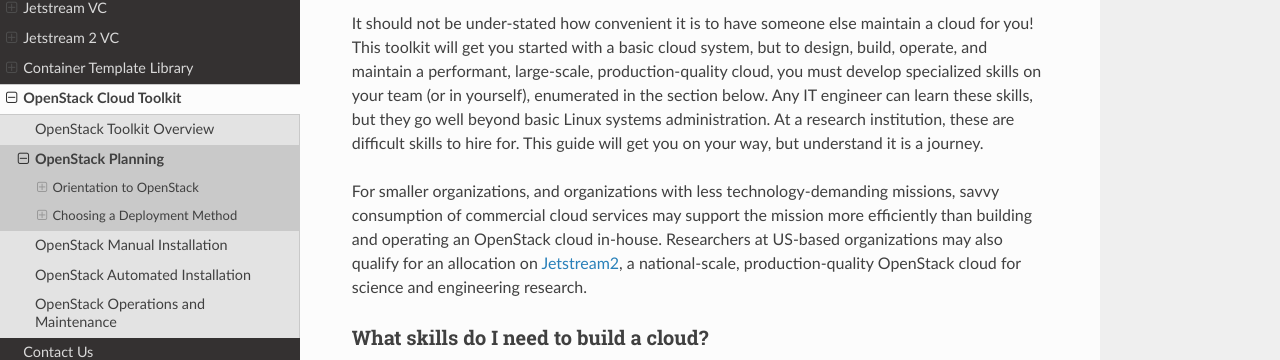
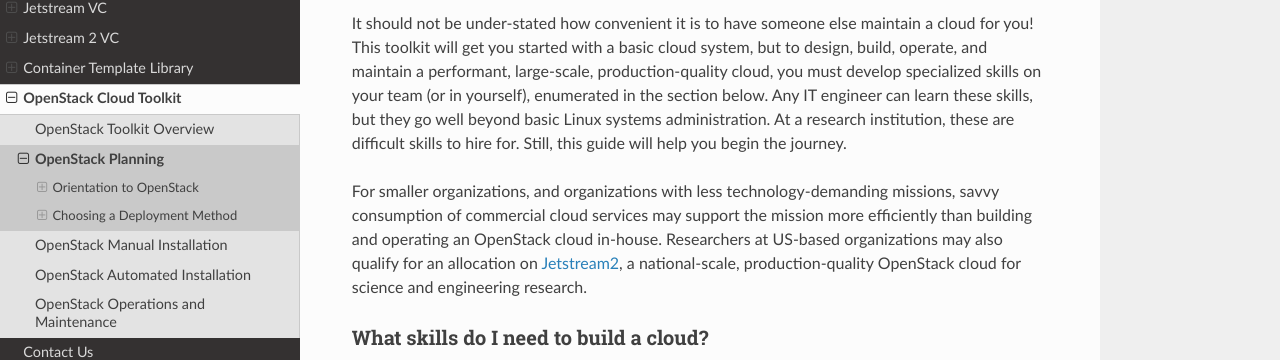
Before and after one commit to access-ci-org/Toolkit-Docs, an MkDocs documentation site: the page built from docs/toolkits/openstack-planning-guide.md, in a window 1280 px wide and 1400 px high, scrolled down 1900 px. Shown: the part 244-604 px from the top of the window. Built offline with MkDocs 1.6.1, drawn with Linux system fonts in a browser that asks for light colours; nearby versions of some CDN libraries; old or Windows-style settings are respelled for this version of MkDocs; part of the change alters nothing that is shown; some of the changed text lies outside the part shown.

Commit message:
responding to Steve Bird's feedback

```diff
--- a/docs/toolkits/openstack-planning-guide.md
+++ b/docs/toolkits/openstack-planning-guide.md
@@ -41,7 +41,7 @@ Another difference is scale: the cloud that you build will likely be orders of m
 
 As a user of a commercial cloud, you are also susceptible to varying degrees of vendor lock-in. To programmatically manage resources on one of the three largest commercial clouds is to use proprietary APIs that do not natively inter-operate with each other. Commercial clouds also offer proprietary services (like [AWS Lambda](https://en.wikipedia.org/wiki/AWS_Lambda)), which can be useful, but clients become locked into using these services. There is often a vendor-neutral alternative to a given vendor-specific service which still works on the commercial provider's infrastructure. (One example is [Fission](https://fission.io) as an alternative to AWS Lambda.)
 
-It should not be under-stated how convenient it is to have someone else maintain a cloud for you! This toolkit will get you started with a basic cloud system, but to design, build, operate, and maintain a performant, large-scale, production-quality cloud, you must develop specialized skills on your team (or in yourself), enumerated in the section below. Any IT engineer can learn these skills, but they go well beyond basic Linux systems administration. At a research institution, these are difficult skills to hire for. This guide will get you on your way, but understand it is a journey.
+It should not be under-stated how convenient it is to have someone else maintain a cloud for you! This toolkit will get you started with a basic cloud system, but to design, build, operate, and maintain a performant, large-scale, production-quality cloud, you must develop specialized skills on your team (or in yourself), enumerated in the section below. Any IT engineer can learn these skills, but they go well beyond basic Linux systems administration. At a research institution, these are difficult skills to hire for. Still, this guide will help you begin the journey.
 
 For smaller organizations, and organizations with less technology-demanding missions, savvy consumption of commercial cloud services may support the mission more efficiently than building and operating an OpenStack cloud in-house. Researchers at US-based organizations may also qualify for an allocation on [Jetstream2](https://jetstream-cloud.org), a national-scale, production-quality OpenStack cloud for science and engineering research.
 
@@ -70,17 +70,19 @@ The most fundamental OpenStack services to know about are:
 
 Some other commonly-adopted services include:
 
-| Service type            | OpenStack name | What it delivers to users               | AWS Equivalent     |
-|-------------------------|----------------|-----------------------------------------|--------------------|
-| dashboard               | Horizon        | A web interface for using OpenStack     | Management Console |
-| block storage           | Cinder         | Virtual disk drives                     | EBS                |
-| object storage          | Swift          | Data storage buckets                    | S3                 |
-| filesystem              | Manila         | Virtual shared folders                  | EFS                |
-| bare metal              | Ironic         | Real, physical computers                | EC2 Bare Metal     |
-| DNS                     | Designate      | DNS host records                        | Route 53           |
-| orchestration           | Heat           | Automated control of OpenStack services | CloudFormation     |
-| container orchestration | Magnum         | Push-button Kubernetes clusters         | EKS                |
+| Service type            | OpenStack name | What it delivers to users                | AWS Equivalent     |
+|-------------------------|----------------|------------------------------------------|--------------------|
+| dashboard for sysadmins | Horizon        | A web interface for using OpenStack      | Management Console |
+| dashboard for users     | Exosphere[^1]  | A web interface for less-technical users | Lightsail          |
+| block storage           | Cinder         | Virtual disk drives                      | EBS                |
+| object storage          | Swift          | Data storage buckets                     | S3                 |
+| filesystem              | Manila         | Virtual shared folders                   | EFS                |
+| bare metal              | Ironic         | Real, physical computers                 | EC2 Bare Metal     |
+| DNS                     | Designate      | DNS host records                         | Route 53           |
+| orchestration           | Heat           | Automated control of OpenStack services  | CloudFormation     |
+| container orchestration | Magnum         | Push-button Kubernetes clusters          | EKS                |
 
+[^1]: [Exosphere](https://gitlab.com/exosphere/exosphere) is developed independently of the core OpenStack projects, but included here for its focus on making OpenStack clouds more usable for researchers.
 
 ### Control Plane and Data Plane
 
@@ -92,7 +94,7 @@ First, let's look at the control plane. It's a sub-set of the diagram at the top
 
 An OpenStack control plane has a few layers. At the bottom is at least one physical computer (a.k.a. server) to run the control plane services.
 
-The next layer is infrastructure services. These are not part of OpenStack per se, but OpenStack services depend on them to deliver a functioning cloud.
+The next layer is infrastructure services. These are not part of OpenStack per se, but OpenStack services depend on all them to deliver a functioning cloud.
 
 | Service type      | Name(s)                                         | What it does                                              |
 |-------------------|-------------------------------------------------|-----------------------------------------------------------|
@@ -115,6 +117,8 @@ This means
 LB/HA architecture makes sense for larger clouds with downtime-intolerant workloads and hundreds of compute nodes. LB/HA is not essential when you are just getting started, and it is more complex to understand, deploy, manage, and troubleshoot.
 
 If you are
+
+TODO write this section
 
 ### Infrastructure Services
 
```
